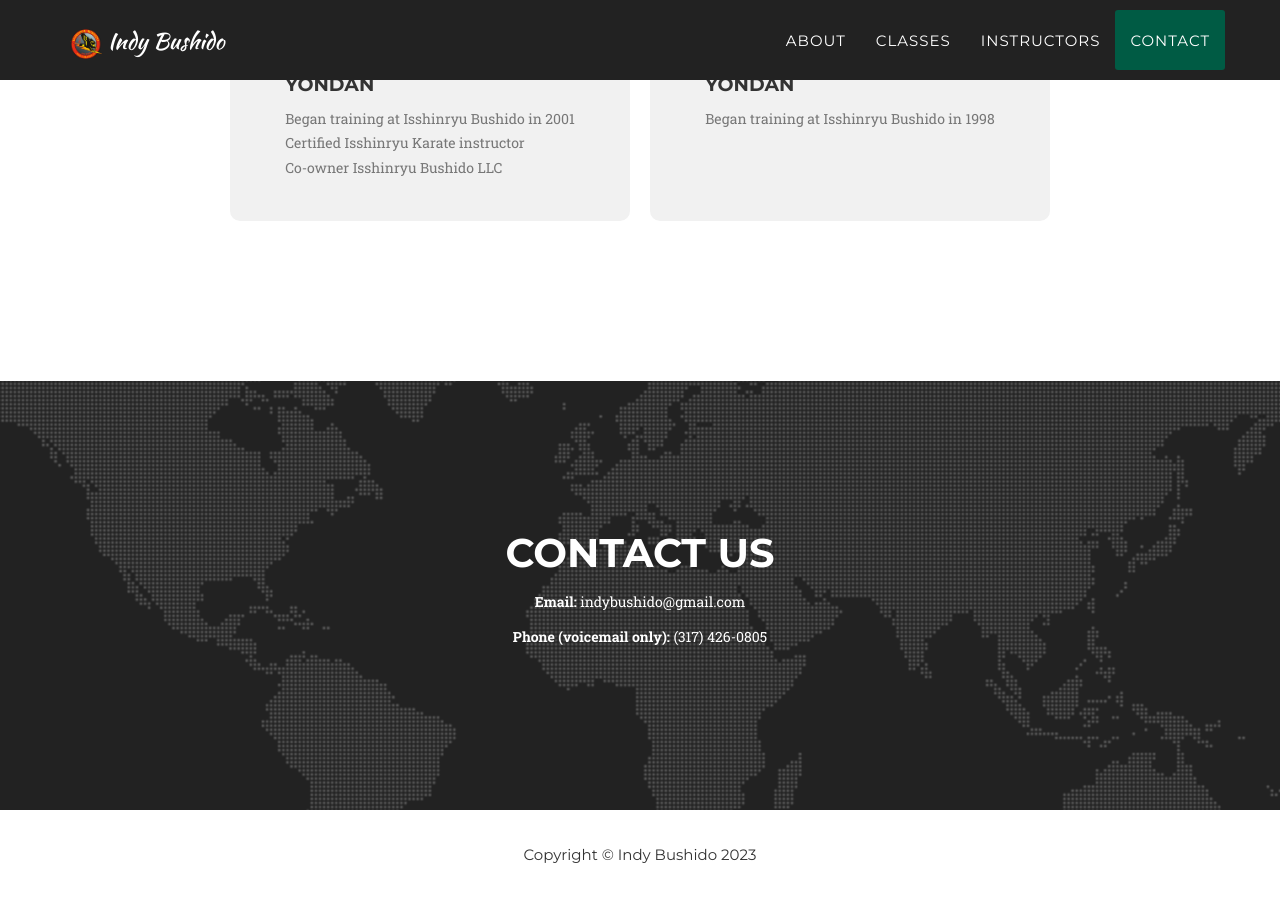
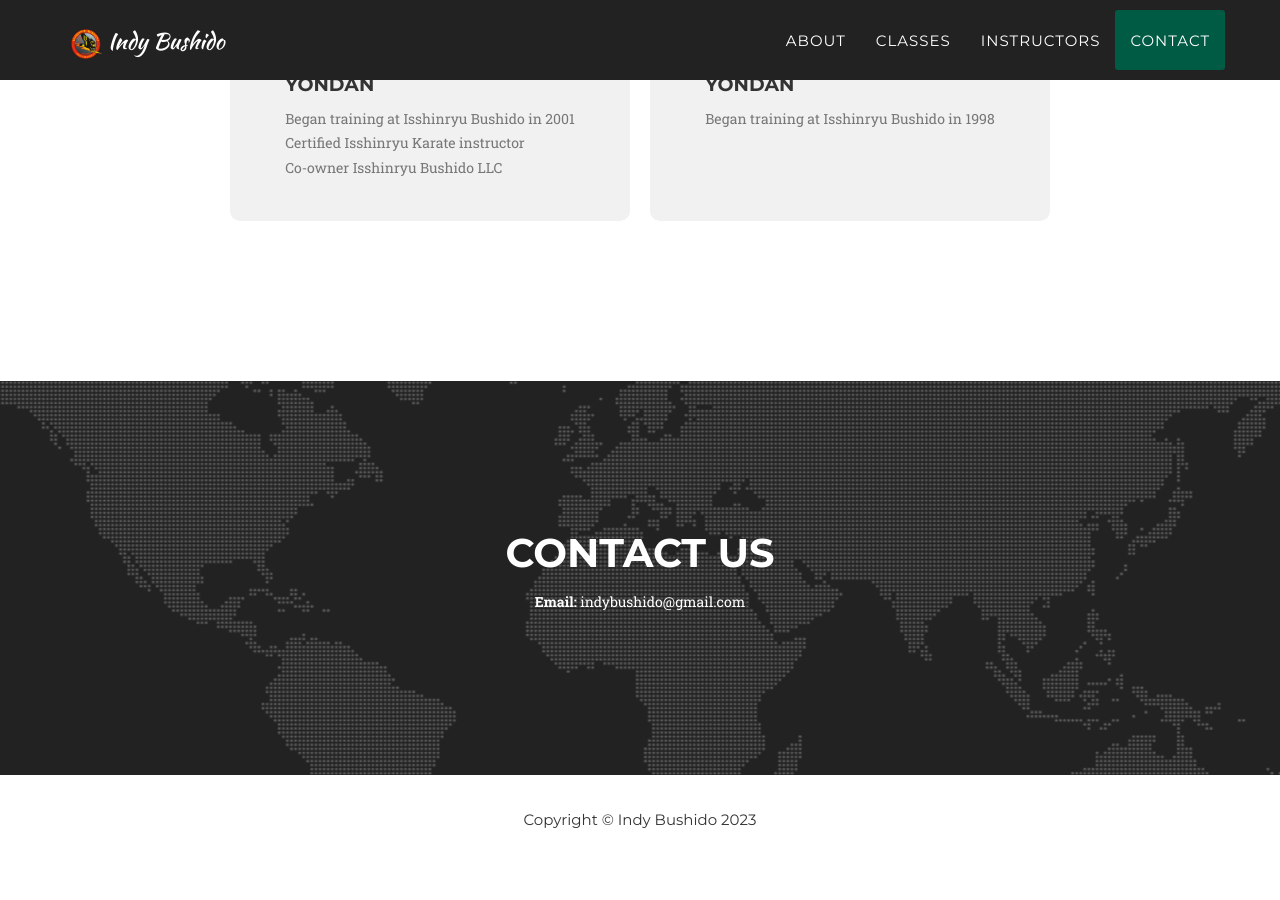
Before and after one commit to indybushido/indybushido.github.io, a Jekyll site: the page built from index.markdown, in a window 1280 px wide and 900 px high, scrolled down 4503 px. Built offline with Jekyll 4.4.1, drawn with Linux system fonts in a browser that asks for light colours; some web fonts are replaced; after the commit the page ends 5368 px from its top, so only the background shows below that.

Commit message:
Remove phone

```diff
--- a/_config.yml
+++ b/_config.yml
@@ -4,7 +4,6 @@ baseurl:
 # Site settings
 title: Indy Bushido
 email: indybushido@gmail.com
-phone: (317) 426-0805
 description: "Write an awesome description for your new site here. You can edit this line in _config.yml. It will appear in your document head meta (for Google search results) and in your feed.xml site description."
 
 
--- a/_includes/contact.html
+++ b/_includes/contact.html
@@ -8,7 +8,6 @@
         <div class="row">
             <div class="col-lg-12 text-center" style="color:white">
                 <p><b>Email:</b> {{ site.email }}</p>
-                <p><b>Phone (voicemail only):</b> {{ site.phone }}</p>
             </div>
         </div>
         <!-- <div class="row">
```
